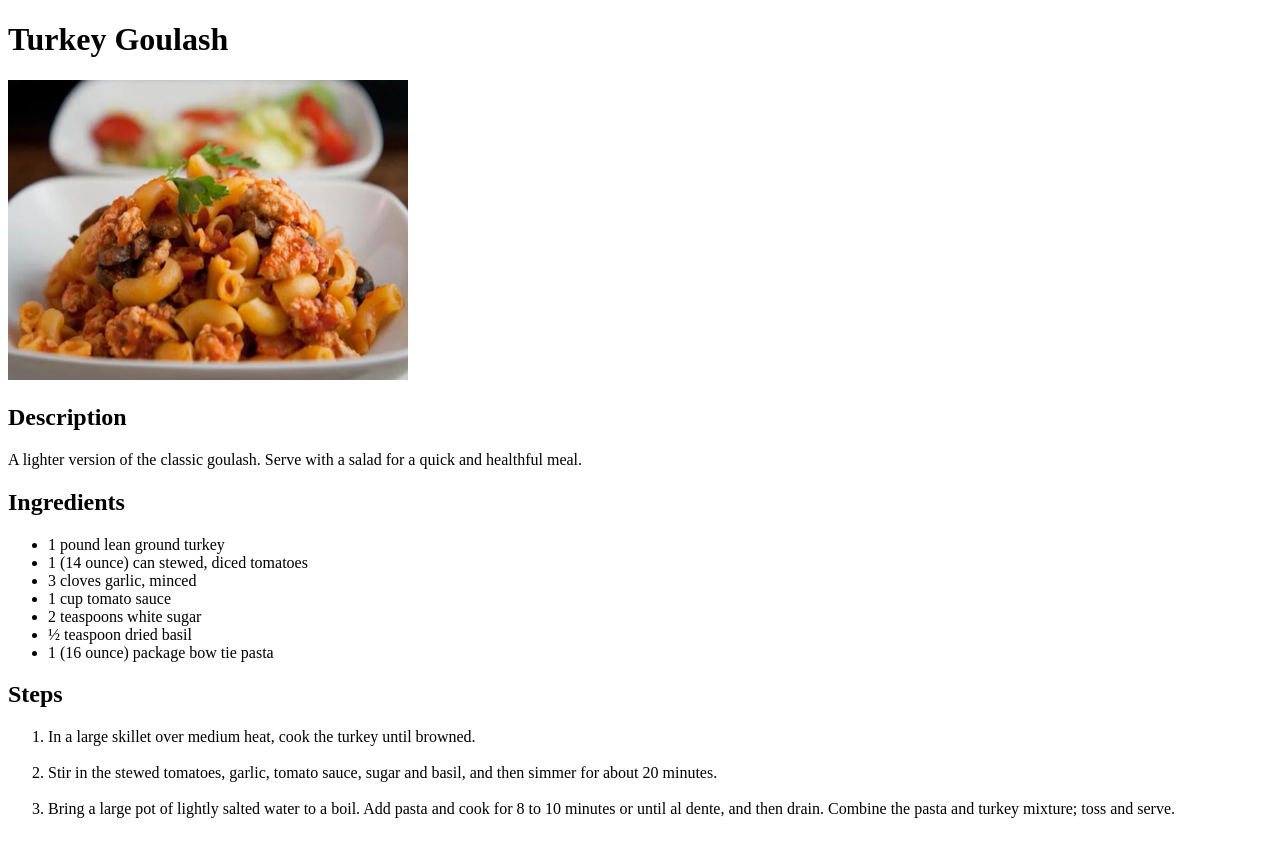
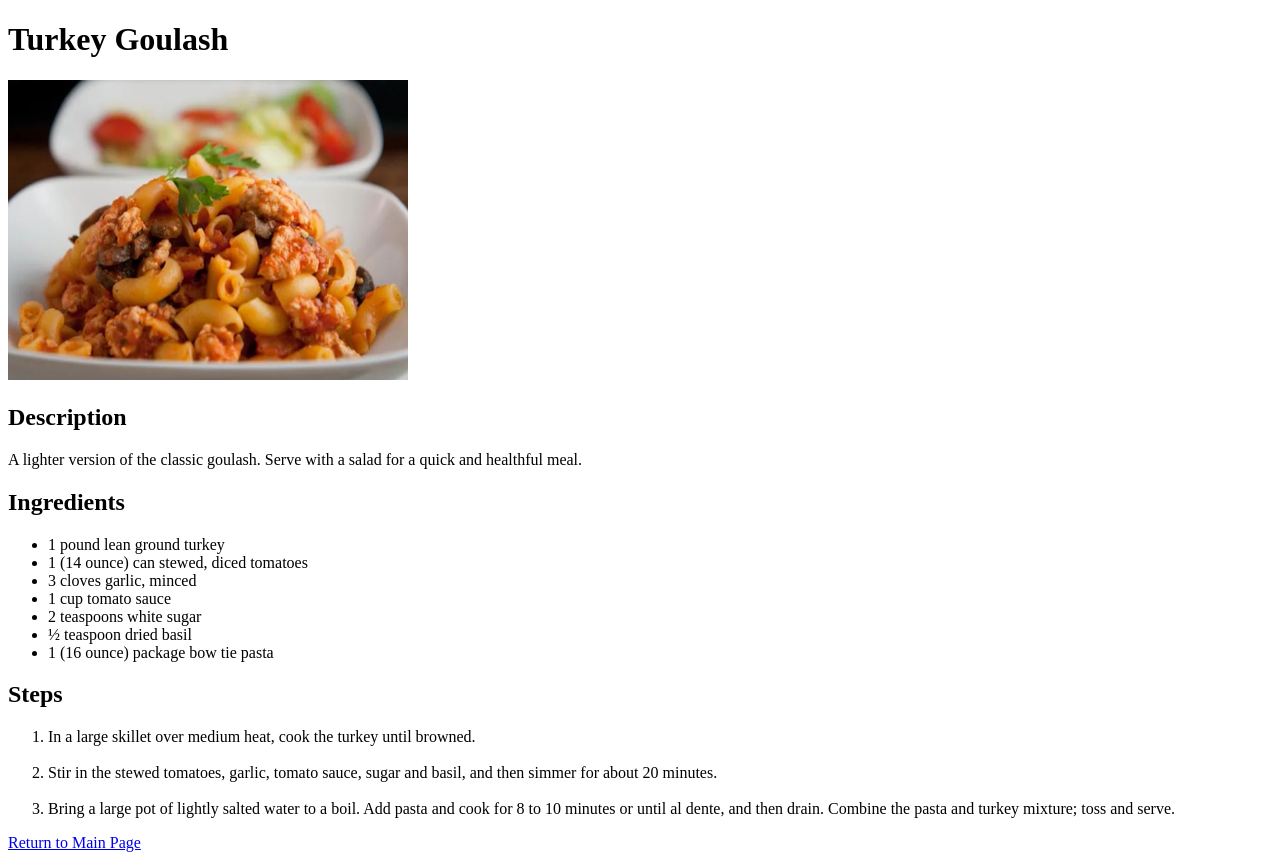
Before and after one commit to Joardoo/odin-recipes, a plain HTML site: page recipes/turkey-goulash.html in a window 1280 px wide. Before the commit the page ends 834 px from the top, so only its background shows below. Drawn offline with Linux system fonts and the light colour scheme.

Commit message:
Add an image in main and a Return to Main Page button

```diff
--- a/recipes/turkey-goulash.html
+++ b/recipes/turkey-goulash.html
@@ -38,5 +38,6 @@
             or until al dente, and then drain. Combine the pasta and turkey mixture; toss and serve.
         </li>
     </ol>
+    <a href="../index.html">Return to Main Page</a>
 </body>
 </html>
```
Also changed, not shown: index.html (+1 -0 lines), recipes/beef-tips-and-tots.html (+1 -0 lines), recipes/chipotle-chicken-burger.html (+2 -1 lines), images/ratatoullie.png (added).
